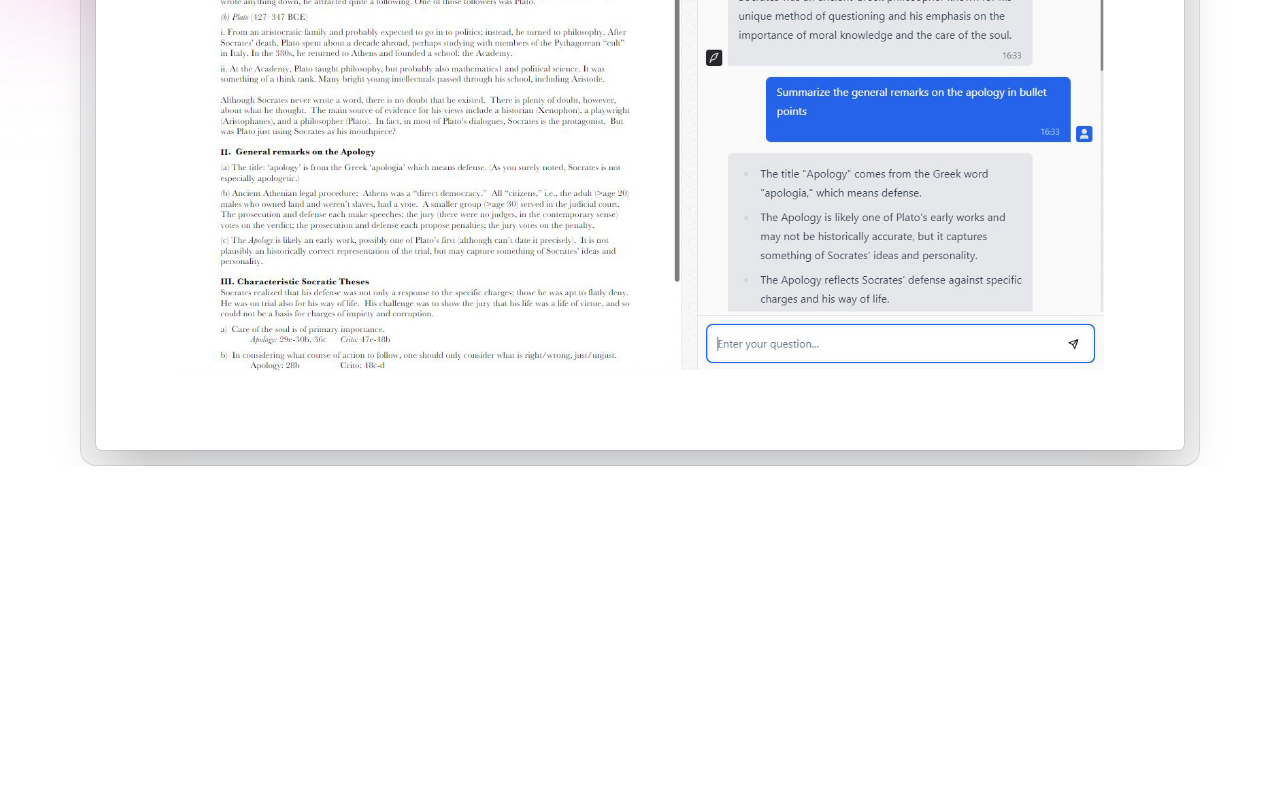
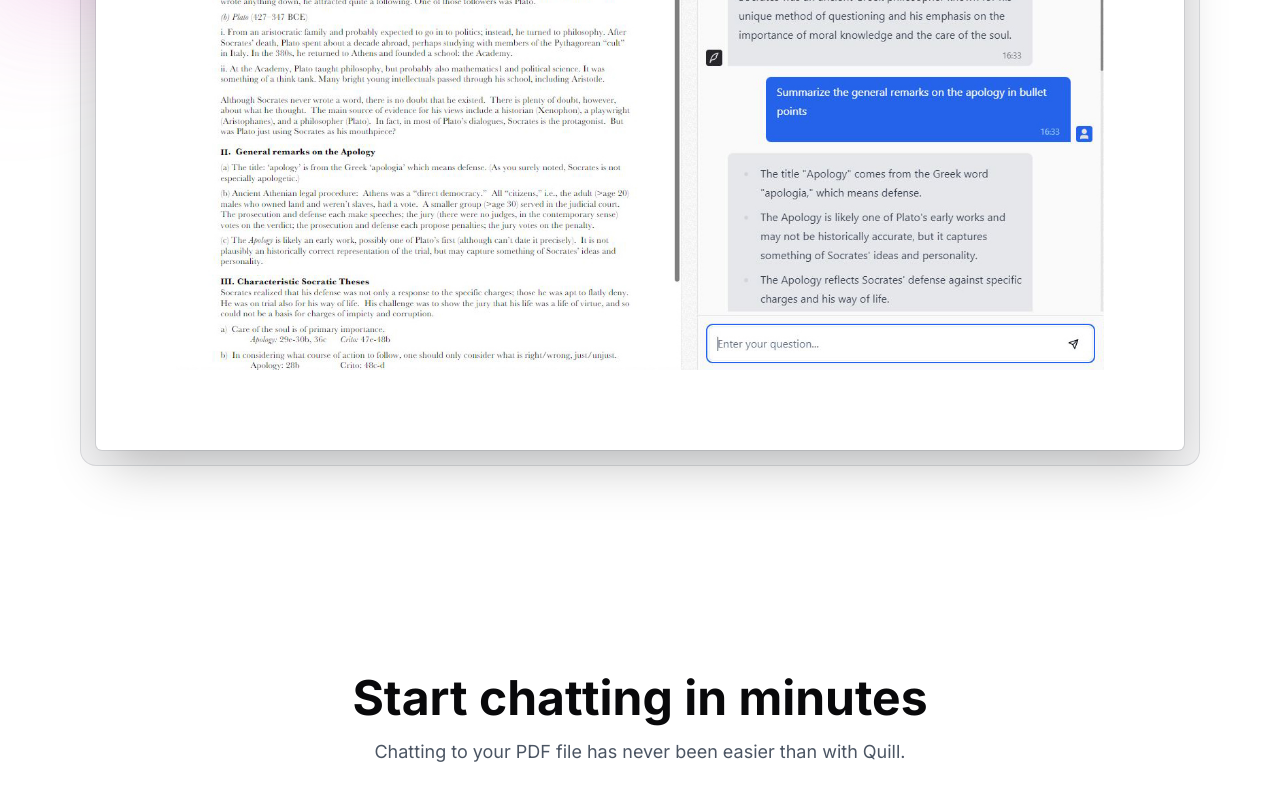
Before and after one commit to Vaibhav-kesarwani/Quill, a Next.js app: page / in a window 1280 px wide. Shown: the part 893-1693 px from the top of the page. Before the commit the page ends 1359 px from the top, so only its background shows below. Built offline with nearby package versions, Linux system fonts and the light colour scheme.

Commit message:
added the heading

```diff
--- a/src/app/page.tsx
+++ b/src/app/page.tsx
@@ -80,6 +80,21 @@ export default function Home() {
           </div>
         </div>
       </div>
+
+      <div className="mx-auto mb-32 mt-32 max-w-5xl sm:mt-56">
+        <div className="mb-12 px-6 lg:px-8">
+          <div className="mx-auto max-w-2xl sm:text-center">
+            <h2 className="mt-2 font-bold text-4xl text-grey-900 sm:text-5xl">
+              Start chatting in minutes
+            </h2>
+            <p className="mt-4 text-lg text-gray-600">
+              Chatting to your PDF file has never been easier than with Quill.
+            </p>
+          </div>
+        </div>
+
+
+      </div>
     </>
   );
 }
```
